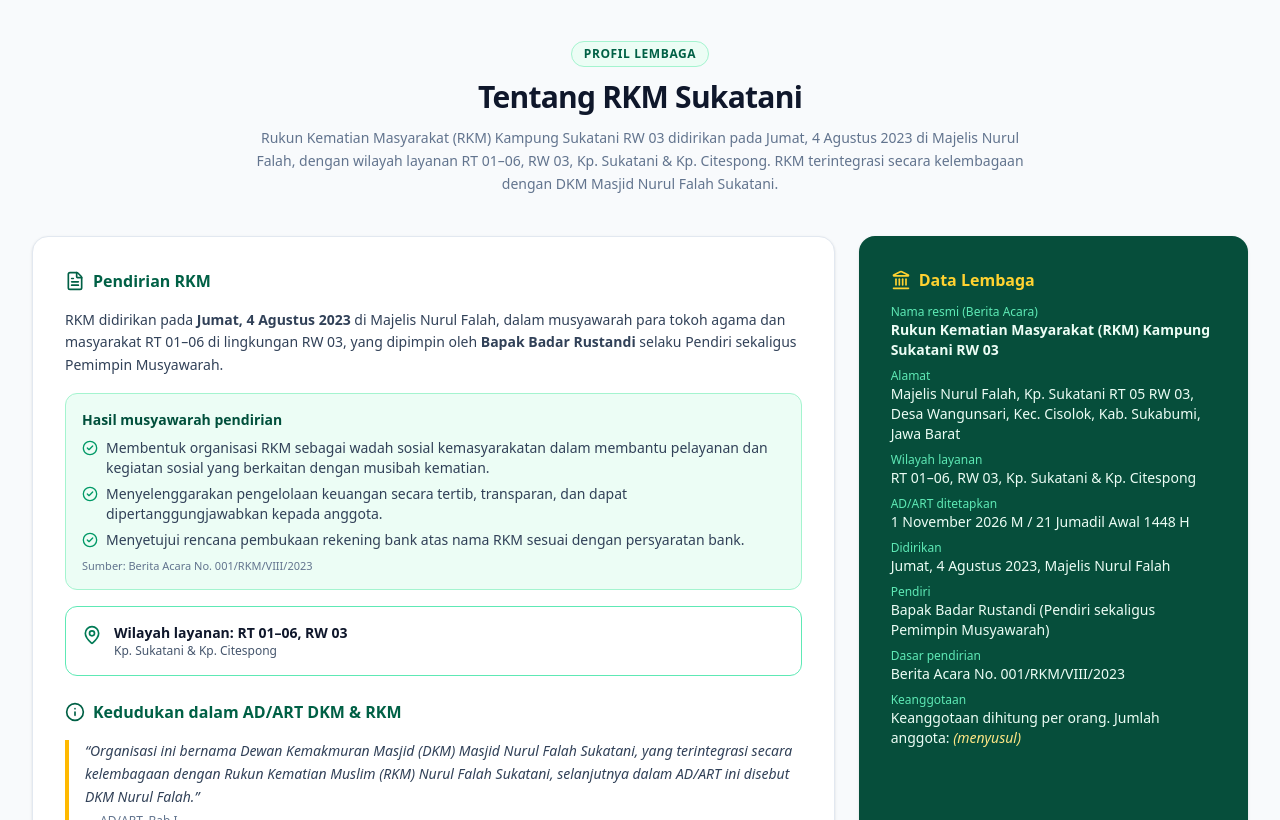
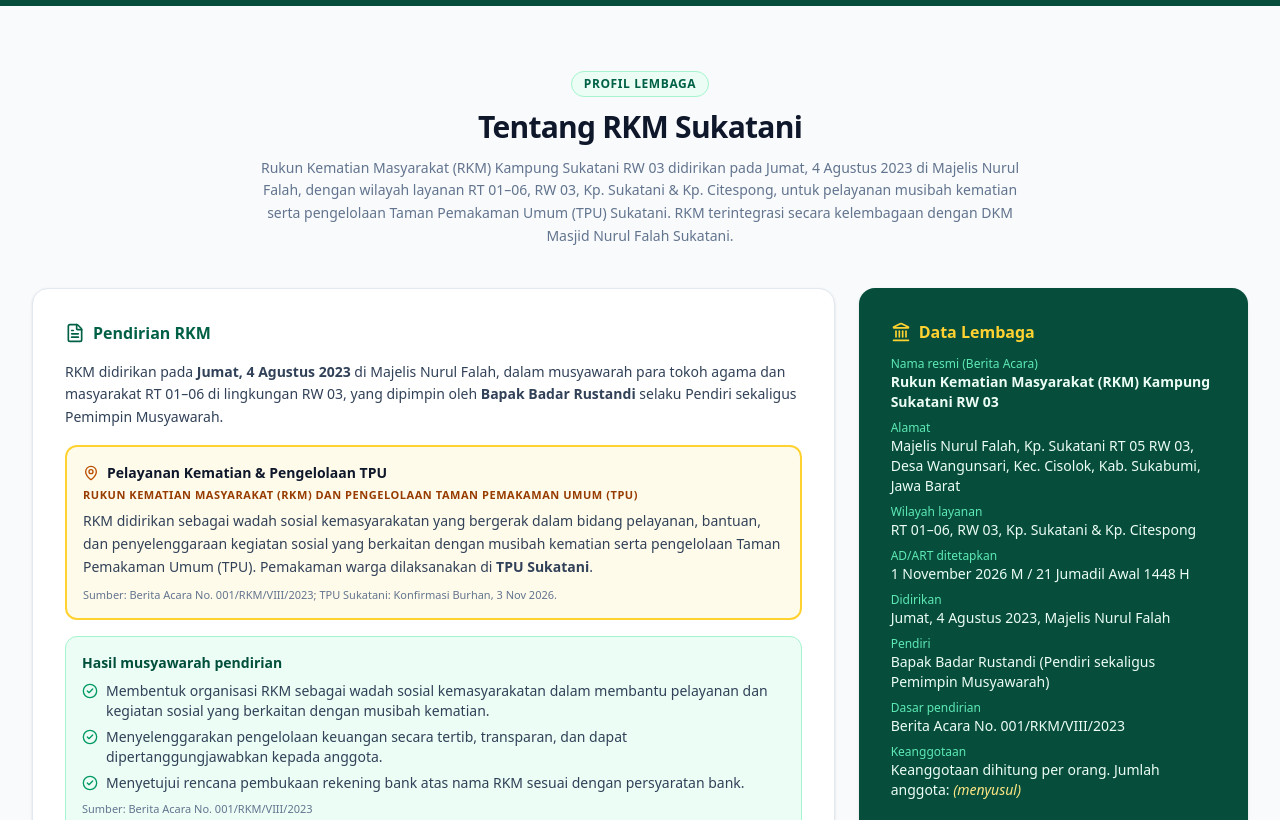
Before and after one commit to rkm-sukatani/rkm-sukatani.github.io, a React (Vite) app: page / in a window 1280 px wide. Shown: the part 820-1640 px from the top of the page. Built offline with nearby package versions, Linux system fonts and the light colour scheme.

Commit message:
feat(tentang): peran RKM dalam pengelolaan Taman Pemakaman Umum (TPU) Sukatani, sesuai Berita Acara No. 001/RKM/VIII/2023

```diff
--- a/src/components/home/HeroSection.tsx
+++ b/src/components/home/HeroSection.tsx
@@ -33,7 +33,7 @@ export function HeroSection({ onNavigate }: HeroSectionProps) {
 
             <p className="text-emerald-100 text-base sm:text-lg max-w-2xl leading-relaxed">
               Mengelola perlengkapan pemulasaraan jenazah (keranda, kain kafan, alat pemandian), menyiapkan liang lahat, dan mengoordinasikan
-              fardhu kifayah saat ada warga yang wafat, dengan pelaporan yang terintegrasi di bawah DKM Masjid Nurul Falah. Layanan {rkm.serviceHours.text}. Wilayah layanan: {rkm.coverage.summary}.
+              fardhu kifayah saat ada warga yang wafat, serta mengelola Taman Pemakaman Umum (TPU) Sukatani, dengan pelaporan yang terintegrasi di bawah DKM Masjid Nurul Falah. Layanan {rkm.serviceHours.text}. Wilayah layanan: {rkm.coverage.summary}.
             </p>
 
             <div className="flex flex-wrap items-center gap-3 pt-2">
--- a/src/components/home/Sections.tsx
+++ b/src/components/home/Sections.tsx
@@ -46,7 +46,7 @@ export function TentangSection() {
         id="tentang"
         badge="Profil Lembaga"
         title={`Tentang ${rkm.name}`}
-        subtitle={`Rukun Kematian Masyarakat (RKM) Kampung Sukatani RW 03 didirikan pada ${rkm.founding.date} di ${rkm.founding.place}, dengan wilayah layanan ${rkm.coverage.summary}. RKM terintegrasi secara kelembagaan dengan DKM Masjid Nurul Falah Sukatani.`}
+        subtitle={`Rukun Kematian Masyarakat (RKM) Kampung Sukatani RW 03 didirikan pada ${rkm.founding.date} di ${rkm.founding.place}, dengan wilayah layanan ${rkm.coverage.summary}, untuk pelayanan musibah kematian serta pengelolaan Taman Pemakaman Umum (TPU) Sukatani. RKM terintegrasi secara kelembagaan dengan DKM Masjid Nurul Falah Sukatani.`}
       />
       <div className="grid lg:grid-cols-3 gap-6 text-left">
         <div className="lg:col-span-2 bg-white rounded-2xl border border-slate-200 shadow-sm p-6 sm:p-8 space-y-4">
@@ -56,6 +56,16 @@ export function TentangSection() {
           <div className="text-sm text-slate-700 leading-relaxed">
             RKM didirikan pada <b>{rkm.founding.date}</b> di {rkm.founding.place}, dalam {rkm.founding.event.charAt(0).toLowerCase() + rkm.founding.event.slice(1)}{" "}
             di lingkungan {rkm.coverage.rw}, yang dipimpin oleh <b>{rkm.founding.founder}</b> selaku {rkm.founding.founderRole}.
+          </div>
+          <div id="peran-tpu" className="rounded-xl border-2 border-amber-300 bg-amber-50 p-4 text-sm text-slate-700">
+            <div className="font-bold text-slate-900 mb-1 flex items-center gap-2">
+              <MapPin className="w-4 h-4 text-amber-700" /> Pelayanan Kematian &amp; Pengelolaan TPU
+            </div>
+            <div className="text-[11px] font-bold uppercase tracking-wider text-amber-800 mb-2">{rkm.peranTpu.kopSurat}</div>
+            <p className="leading-relaxed">
+              RKM didirikan sebagai {rkm.peranTpu.agenda}. Pemakaman warga dilaksanakan di <b>{rkm.burial.place}</b>.
+            </p>
+            <div className="text-[11px] text-slate-500 mt-2">Sumber: {rkm.peranTpu.source}; {rkm.burial.place}: {rkm.burial.source}.</div>
           </div>
           <div className="rounded-xl bg-emerald-50 border border-emerald-200 p-4 text-sm text-slate-700">
             <div className="font-bold text-emerald-900 mb-2">Hasil musyawarah pendirian</div>
--- a/src/data/rkm.json
+++ b/src/data/rkm.json
@@ -299,5 +299,10 @@
     ],
     "ketentuan": "Susunan kepengurusan dapat dilengkapi atau disempurnakan sesuai dengan kebutuhan organisasi berdasarkan hasil musyawarah dan ketentuan Anggaran Dasar dan Anggaran Rumah Tangga (AD/ART).",
     "source": "Berita Acara No. 001/RKM/VIII/2023, 4 Agustus 2023"
+  },
+  "peranTpu": {
+    "kopSurat": "RUKUN KEMATIAN MASYARAKAT (RKM) DAN PENGELOLAAN TAMAN PEMAKAMAN UMUM (TPU)",
+    "agenda": "wadah sosial kemasyarakatan yang bergerak dalam bidang pelayanan, bantuan, dan penyelenggaraan kegiatan sosial yang berkaitan dengan musibah kematian serta pengelolaan Taman Pemakaman Umum (TPU)",
+    "source": "Berita Acara No. 001/RKM/VIII/2023"
   }
 }
```
